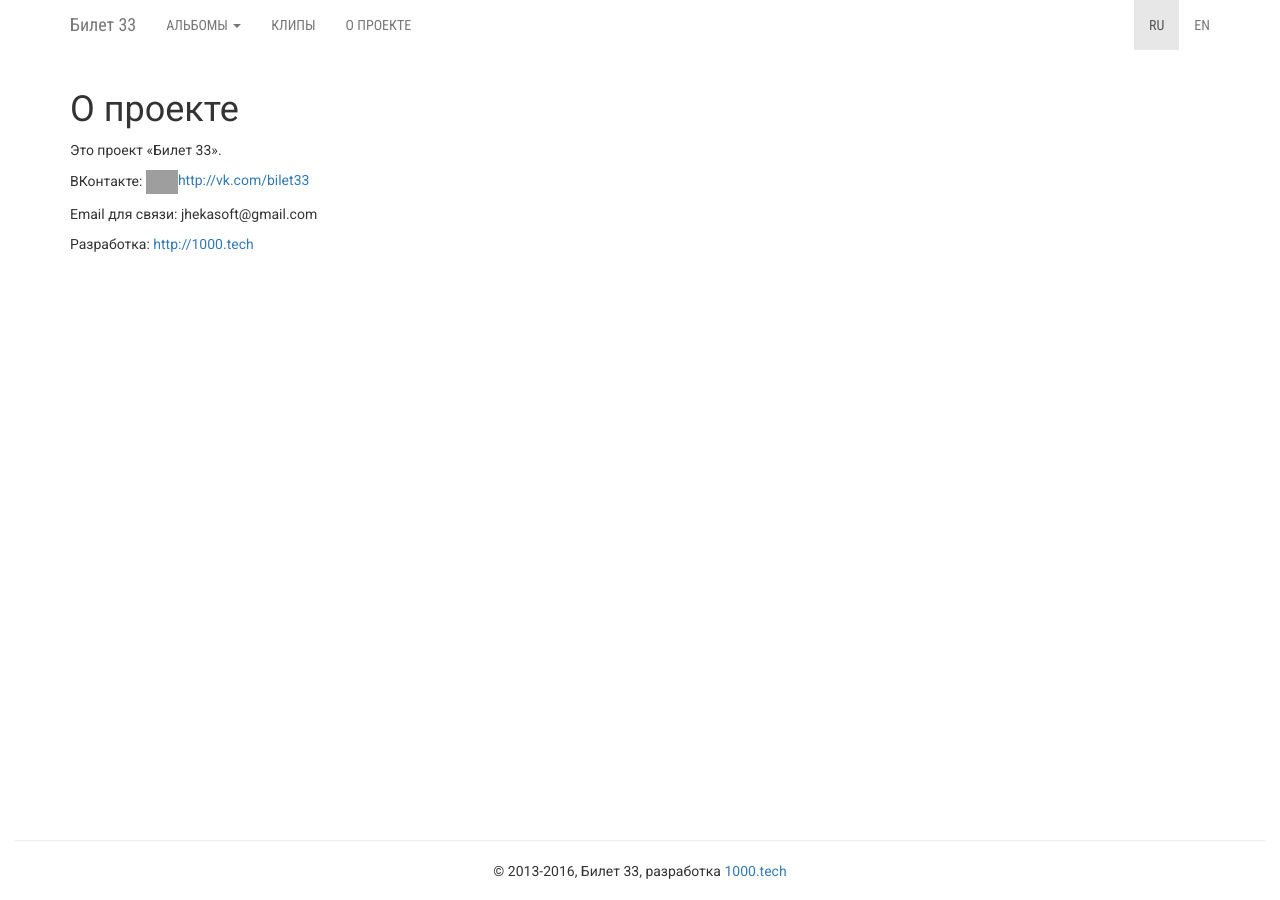
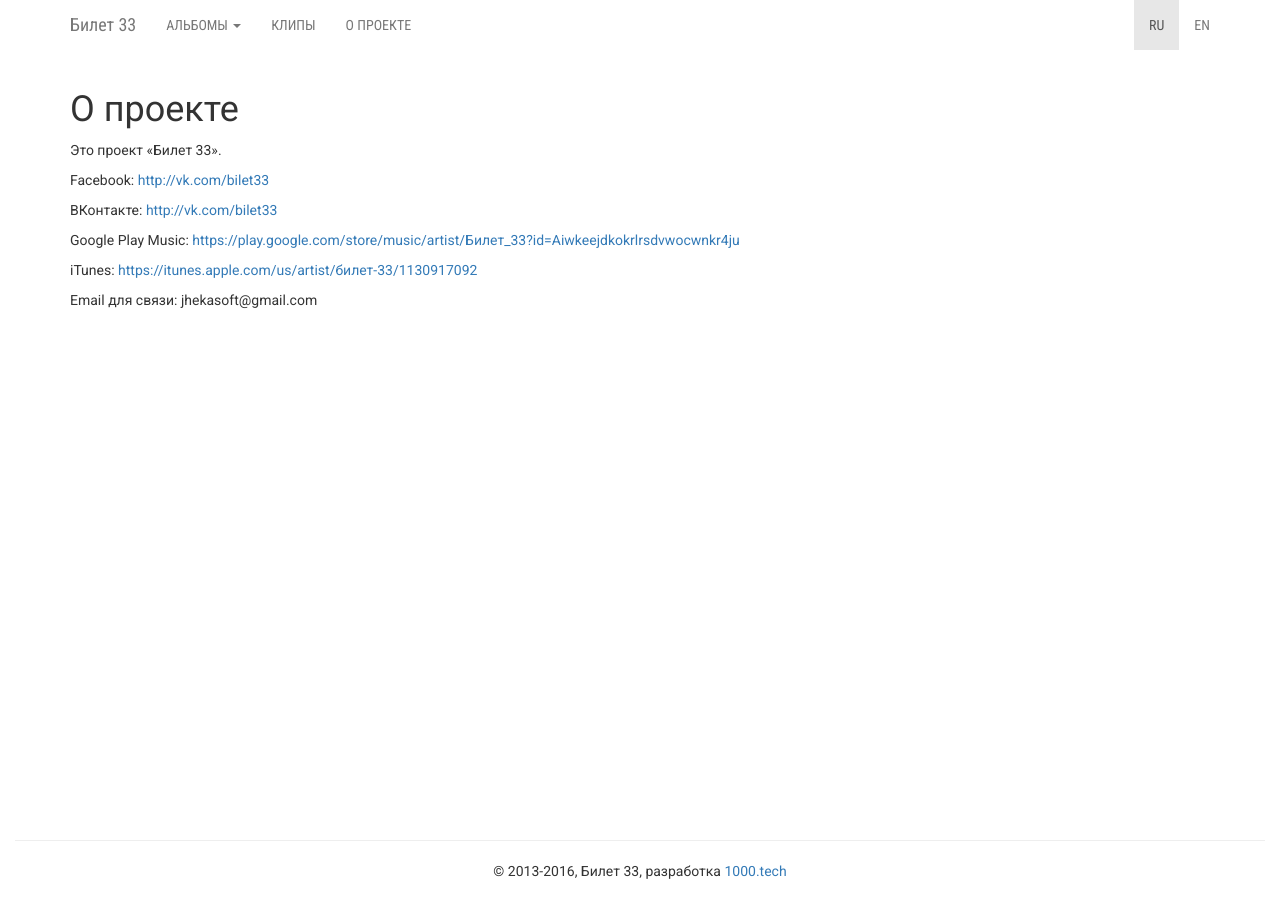
Before and after one commit to jhekasoft/bilet33, a Jekyll site: the page built from about.md, in a window 1280 px wide. Built offline with Jekyll 4.4.1, drawn with Linux system fonts in a browser that asks for light colours; nearby versions of some CDN libraries; grey boxes are pictures that could not be loaded.

Commit message:
Update about.md

```diff
--- a/about.md
+++ b/about.md
@@ -8,8 +8,13 @@
 
 Это проект &laquo;Билет 33&raquo;.
 
-ВКонтакте: <a href="http://vk.com/bilet33"><img src="https://pp.vk.me/c424917/v424917492/42ce/QmMPZSFi_1w.jpg" alt="VK" width="32"/>http://vk.com/bilet33</a>
+
+Facebook: <a href="https://www.facebook.com/groups/bilet33/">http://vk.com/bilet33</a>
+
+ВКонтакте: <a href="http://vk.com/bilet33">http://vk.com/bilet33</a>
+
+Google Play Music: <a href="https://play.google.com/store/music/artist/%D0%91%D0%B8%D0%BB%D0%B5%D1%82_33?id=Aiwkeejdkokrlrsdvwocwnkr4ju">https://play.google.com/store/music/artist/Билет_33?id=Aiwkeejdkokrlrsdvwocwnkr4ju</a>
+
+iTunes: <a href="http://vk.com/bilet33">https://itunes.apple.com/us/artist/билет-33/1130917092</a>
 
 Email для связи: jhekasoft<script>document.write('@')</script>gmail.com
-
-Разработка: <a href="http://1000.tech" target="_blank">http://1000.tech</a>
```
